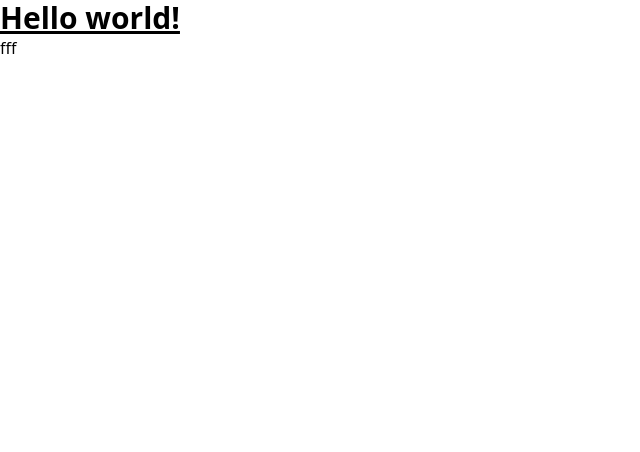
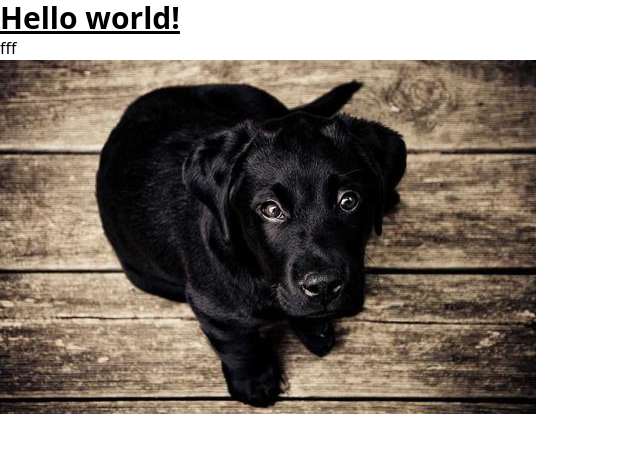
Before and after one commit to wayne1894/vite5_tailwind3_scss_ejs_template, a website built with Vite: page src/index.html in a window 1280 px wide. Shown: the whole page, without its empty margins (0-640 px from the left). Built offline with nearby package versions, Linux system fonts and the light colour scheme; files whose address does not match are found by name.

Commit message:
no message

```diff
--- a/src/index.html
+++ b/src/index.html
@@ -14,7 +14,7 @@
     Hello world!
   </h1>
   <a href="ejs.html">fff</a>
-  <img src="img/demo.png" alt="">
+  <img src="img/demo.jpg" alt="">
 </body>
 
 </html>
```
